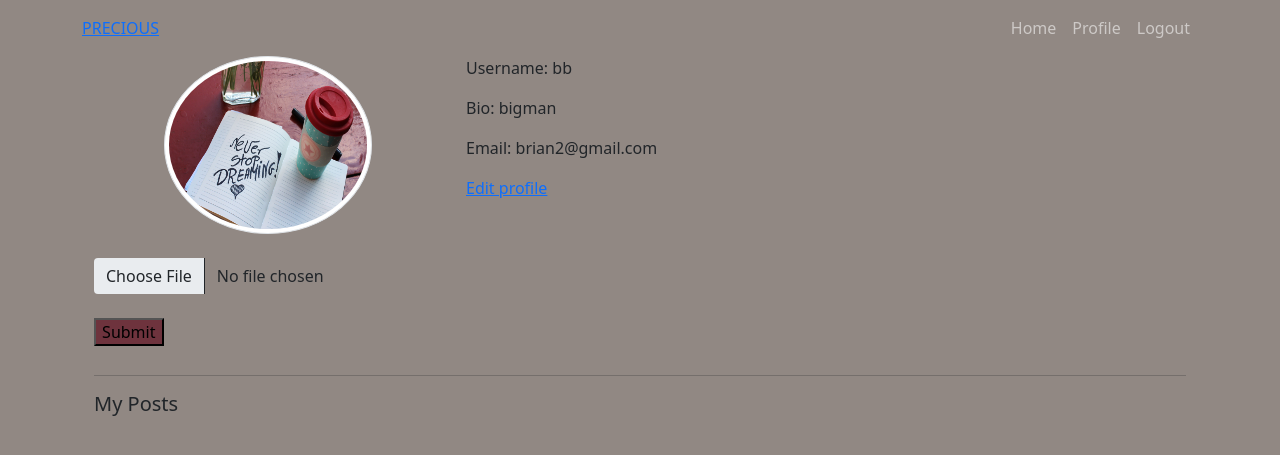
After one commit to halimaprecious/Blog-app, a Flask app: a page that uses app/templates/base.html in a window 1280 px wide. The commit adds this page. Shown: the top 455 px of the page. Run offline with Flask 2, Linux system fonts and the light colour scheme; a user stored in the database is signed in; data comes from the database, SQL or seed files in the repository; both versions use the stored data as it was after the commit; some libraries are stand-ins or nearby versions.

Commit message:
ft:user can edit profile

```diff
--- a/app/forms.py
+++ b/app/forms.py
@@ -4,8 +4,7 @@ from wtforms.validators import DataRequired
 
 
 class UpdateProfile(FlaskForm):
-    first_name = StringField("First name")
-    last_name = StringField("Last Name")
+    username =StringField("Username")
     bio = TextAreaField("Bio")
     email = StringField("Email")
     submit = SubmitField("Update")
--- a/app/static/css/index.css
+++ b/app/static/css/index.css
@@ -4,6 +4,28 @@
     box-sizing:border-box;
 }
 body{
-    background-color: rgba(240, 255, 255, 0.932);
-    color: black;
+    background-color: rgba(131, 121, 115, 0.884);
+
 }
+/* profile styling */
+.ppp{
+    float: none;
+    display: block;
+    margin: auto;
+    width: 60%;
+    height: 70%;
+    -webkit-border-radius: 50% !important;
+    -moz-border-radius: 50% !important;
+    border-radius: 50% !important;
+}
+input[type="file"]{
+    background-color: transparent;
+    border: none;
+}
+input[type="submit"]{
+    background-color:  rgb(110, 51, 61);
+    width: 20%;
+}
+#upload{
+    background-color: transparent;
+}
--- a/app/templates/base.html
+++ b/app/templates/base.html
@@ -24,7 +24,8 @@
                     <a href="/" class="nav-item nav-link ">Home</a>
                     {% if current_user.is_authenticated %}
 
-
+                    <a href="{{url_for('views.profile',username=current_user.username)}}"
+                    class="nav-item nav-link">Profile</a>
                     <a href="{{url_for('auth.logout')}}" class="nav-item nav-link">Logout</a>
                     {% else %}
                     <a href="{{url_for('auth.login')}}" class="nav-item nav-link">SignIn</a>
--- /dev/null
+++ b/app/templates/profile/profile.html
@@ -0,0 +1,48 @@
+
+ {% extends 'base.html' %}
+ {% block styles%}
+ <link rel="stylesheet" href="{{url_for('static',filename='css/index.css')}}">
+
+ {% endblock%}
+ {% block content%}
+ <div class="container">
+     <div class="row">
+         <!-- profile photo -->
+          <div class="col-md-4">
+             {% if user.profile_pic_path %}
+             <img src="{{url_for('static',filename=user.profile_pic_path)}}" alt="" class="img-thumbnail ppp">
+             {%else%}
+             <div class="profile-userpic">
+                <img src="https://image.ibb.co/jw55Ex/def_face.jpg"
+                class="img-responsive" alt="" height="250" width="250">
+            </div>
+             {% endif %} <br>
+             <!-- Update photo -->
+             {% if user == current_user %}
+             <form id="upload" action="{{url_for('views.update_pic',username=user.username)}}" method="post" enctype = "multipart/form-data">
+               <input type="file"  name="photo" class="form-control" required><br>
+               <input type="submit">
+             </form>
+               {% endif %}
+         </div>
+         <div class="col-md-6">
+            <p>Username: {{user.username}} </p>
+            <!-- bio -->
+            {% if user.bio %}
+            <p>Bio:  {{user.bio}}</p>
+            <p>Email: {{user.email}}</p>
+            {%else%}
+                <p> {{user.username}} has no bio </p>
+            {% endif %}
+            <!-- update -->
+            {% if user == current_user %}
+            <a href="{{url_for('views.update_profile',username=user.username)}}">Edit profile</a>
+            {% endif %}
+        </div>
+     </div> <br><br>
+     <hr>
+     <div class="row">
+         <h5>My Posts</h5>
+     </div>
+ </div>
+ {% endblock %}
--- a/app/views.py
+++ b/app/views.py
@@ -1,13 +1,56 @@
 from flask import Blueprint, render_template,flash, request,redirect,session,url_for
 from flask_login import login_required,current_user
-from .models import User
+from .models import User,Post
 from .requests import find_quote
-from . import db
+from .forms import UpdateProfile
+from . import db, photos
 
 views = Blueprint("views",__name__)
 
 @views.route('/',methods = ['POST','GET'])
 def home():
     quote = find_quote()
+    posts = Post.query.filter_by().all()
 
-    return render_template('index.html',quote = quote)
+
+    return render_template('index.html',quote = quote,)
+
+
+#user profile
+@views.route('/user/<username>')
+def profile(username):
+   user = User.query.filter_by(username=username).first()
+   if not user:
+      flash("User does not exist!",category='error')
+
+   return render_template("profile/profile.html", user = user)
+
+#update profile
+@views.route('/user/<username>/update',methods =['GET','POST'])
+@login_required
+def update_profile(username):
+   user = User.query.filter_by(username = username).first()
+
+   form = UpdateProfile()
+   if form.validate_on_submit():
+
+        username= form.username.data
+        user.email = form.email.data
+        user.bio = form.bio.data
+        db.session.add(user)
+        db.session.commit()
+        return redirect(url_for('.profile',username=user.username))
+
+   return render_template('profile/update.html',form =form)
+
+#profile pic
+@views.route('/user/<username>/update/pic',methods=['POST'])
+@login_required
+def update_pic(username):
+   user = User.query.filter_by(username=username).first()
+   if 'photo' in request.files:
+      filename = photos.save(request.files['photo'])
+      path = f'photos/{filename}'
+      user.profile_pic_path = path
+      db.session.commit()
+   return redirect(url_for('views.profile',username=username))
```
Also changed, not shown: app/models.py (+8 -0 lines), app/templates/index.html (+5 -3 lines), app/templates/profile/update.html (added, +8 -0 lines), app/blog.db, app/static/photos/girl.jpg (added), app/static/photos/girl_1.jpg (added), app/static/photos/mug.jpg (added), app/static/photos/mug_1.jpg (added), app/static/photos/mug_2.jpg (added).
